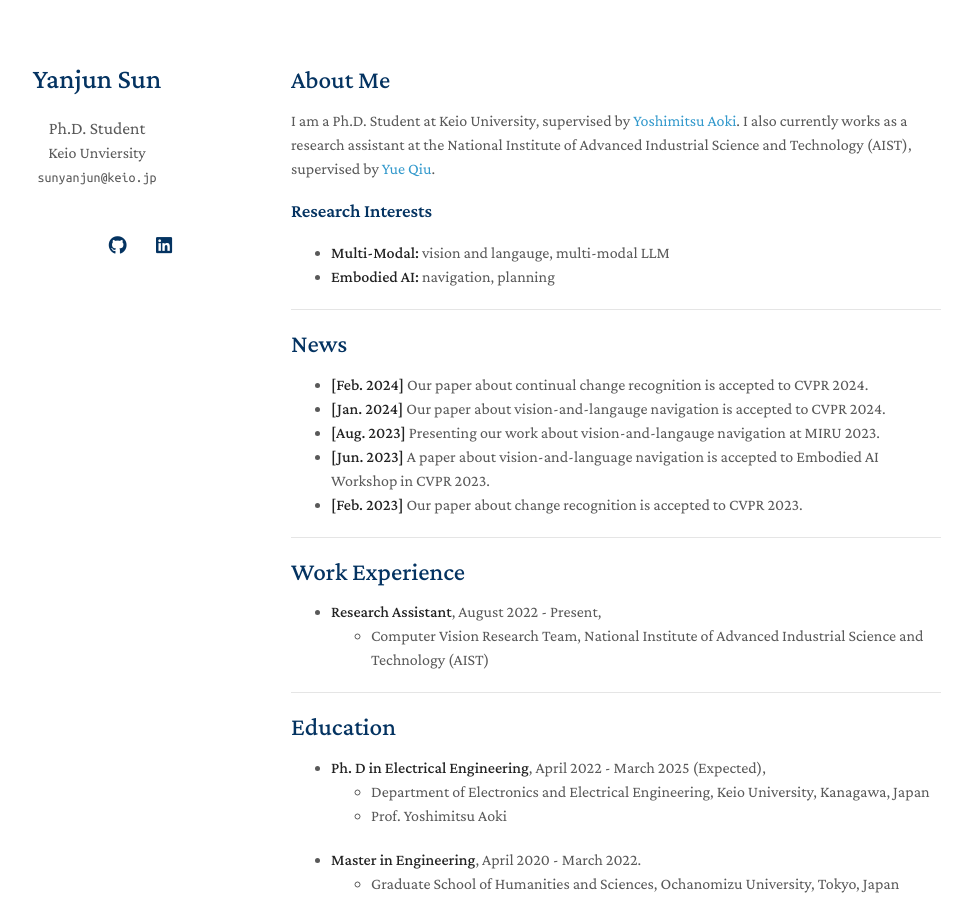
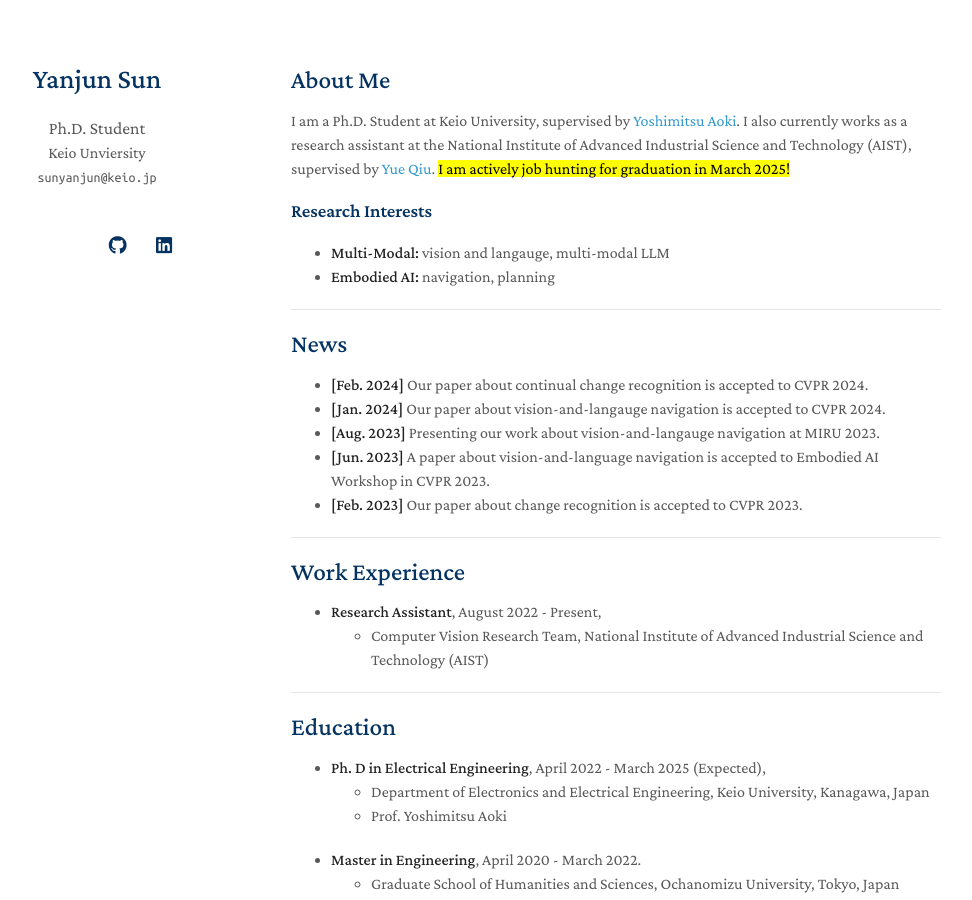
Before and after one commit to AuderySun/AudreySun.github.io, a Jekyll site: the page built from index.md, in a window 1280 px wide and 900 px high. Shown: the whole window, without its empty margins (179-1151 px from the left). Built offline with Jekyll 4.4.1, drawn with Linux system fonts in a browser that asks for light colours; nearby versions of some CDN libraries; a style sheet for code colours, icons or effects is not loaded; our own code applies the rules of GitHub Pages for plain Markdown files.

Commit message:
update aboutme

```diff
--- a/index.md
+++ b/index.md
@@ -5,6 +5,7 @@ layout: homepage
 ## About Me
 
 I am a Ph.D. Student at Keio University, supervised by [Yoshimitsu Aoki](https://aoki-medialab.jp/aokiyoshimitsu/). I also currently works as a research assistant at the National Institute of Advanced Industrial Science and Technology (AIST), supervised by [Yue Qiu](https://qiuyue1993.github.io/qiuyue.github.com/).
+<mark> I am actively job hunting for graduation in March 2025!<mark>
 
 ### Research Interests
 
```
